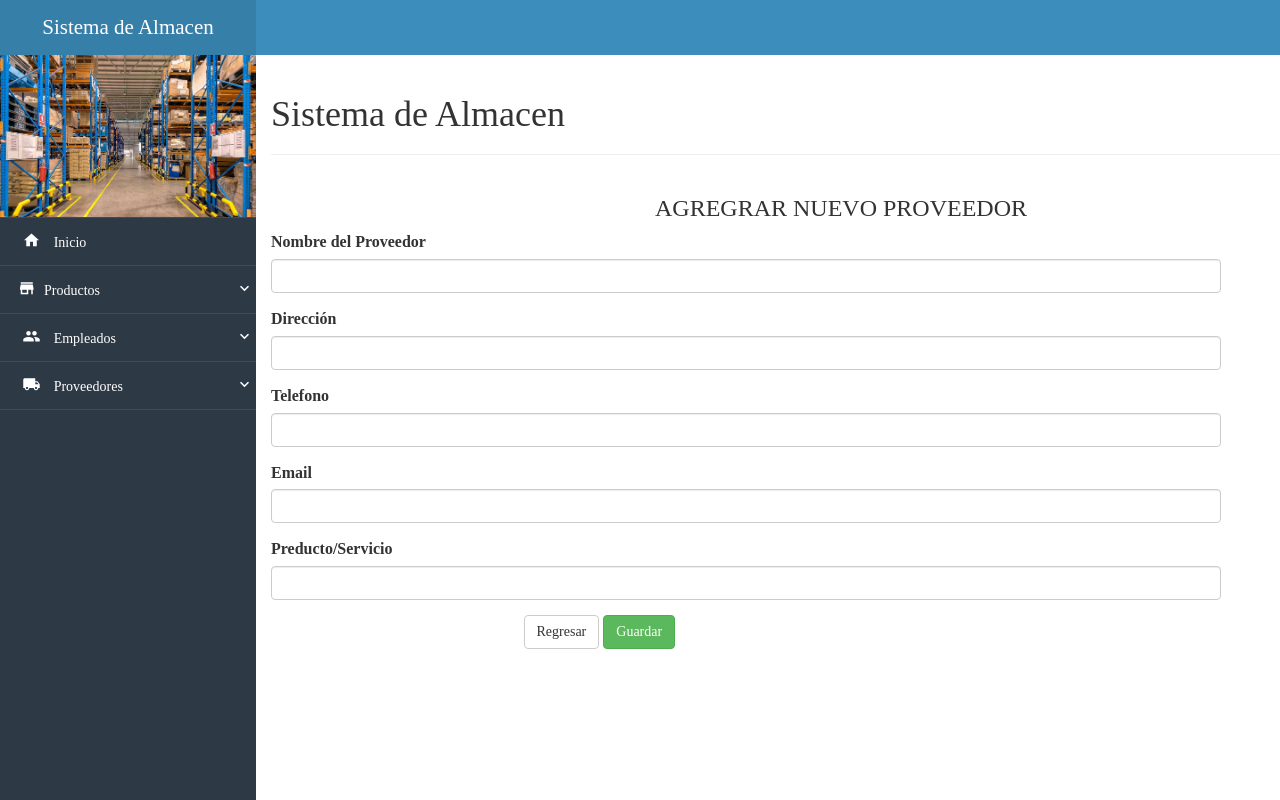
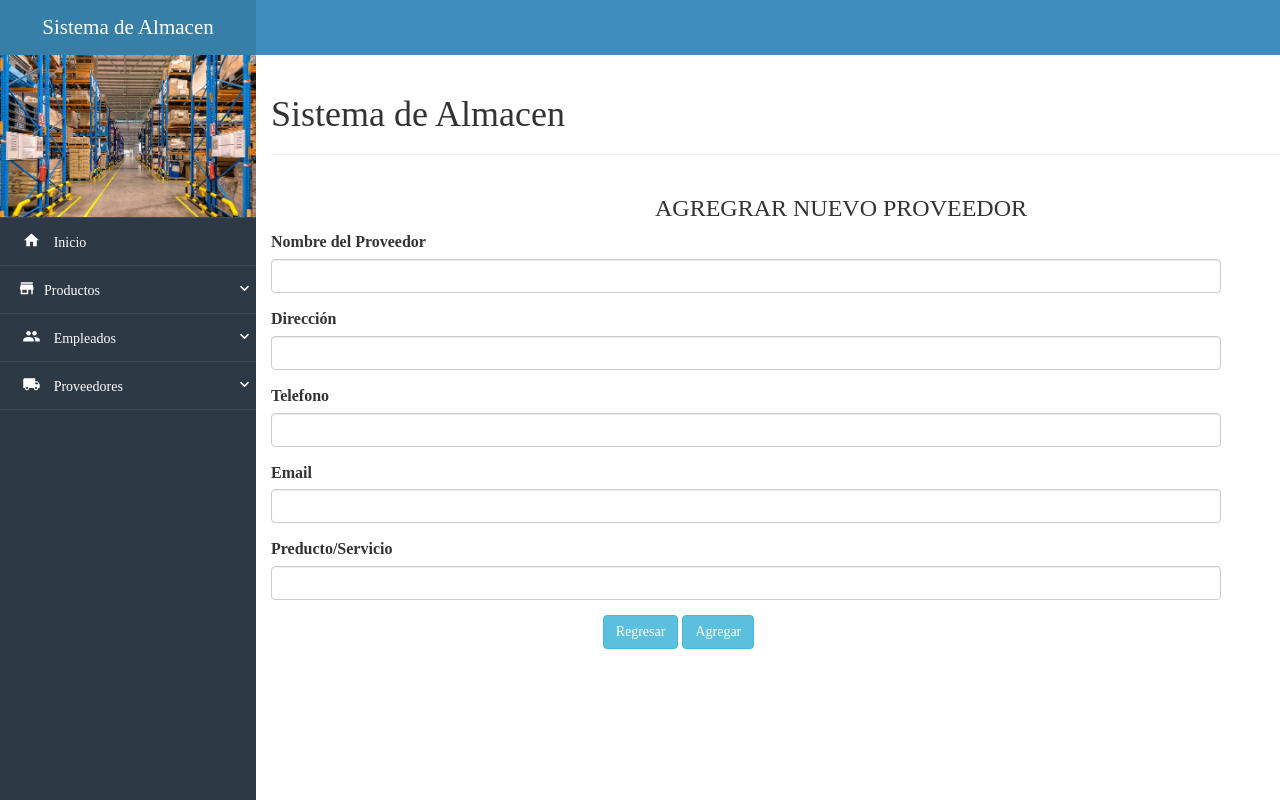
Before and after one commit to edisonquispevargas/Proyecto-final, a PHP site: page /nuevoProv.php in a window 1280 px wide. Run offline with PHP 8.4, Linux system fonts and the light colour scheme; some libraries are stand-ins or nearby versions.

Commit message:
corregir codigos

```diff
--- a/nuevoProv.php
+++ b/nuevoProv.php
@@ -114,12 +114,12 @@ include('link.php');
 				</div>
 
 				<div class="form-group">
-					<div class="col-sm-offset-3 col-sm-5">
-						<a href="inicio.php" class="btn btn-default">Regresar</a>
-						<button type="submit" class="btn btn-success">Guardar</button>
+					<div class="col-sm-offset-4 col-sm-5">
+						<a href="index.php" class="btn btn-info">Regresar</a>
+						<button type="submit" class="btn btn-info">Agregar</button>
 					</div>
 				</div>
-                </div>
+
 			</form>
 
 
```
